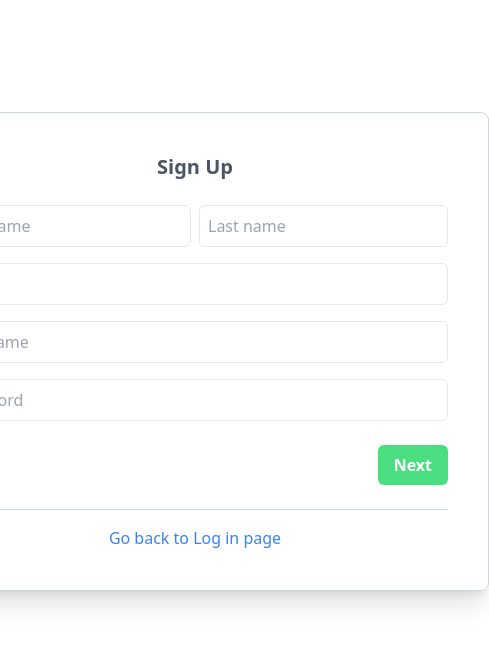
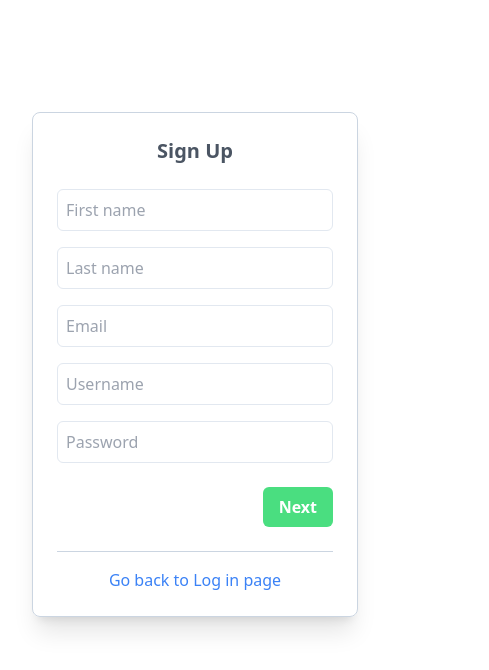
Before and after one commit to aguilanbon/contact-list-app, a React (Create React App) app: page /signup in a window 390 px wide. Shown: the top 670 px of the page, 489 px wide, since content can reach past the window. Built offline with nearby package versions, Linux system fonts and the light colour scheme.

Commit message:
login/signup responsiveness

```diff
--- a/src/pages/Login/Login.jsx
+++ b/src/pages/Login/Login.jsx
@@ -5,7 +5,7 @@ function Login() {
     return (
         <div className='w-full h-screen flex flex-col'>
             <div className='w-full mt-28 flex justify-center'>
-                <div className='w-96 h-auto flex flex-col border border-slate-300 shadow-xl rounded-lg p-10'>
+                <div className='md:w-96 sm:w-80 w-auto h-auto flex flex-col border border-slate-300 shadow-xl rounded-lg p-10'>
                     <div className='w-full flex items-center justify-center'>
                         <h1 className='font-semibold text-xl text-gray-600'>Log in</h1>
                     </div>
--- a/src/pages/Signup/FirstStep.jsx
+++ b/src/pages/Signup/FirstStep.jsx
@@ -11,10 +11,10 @@ function FirstStep() {
     }
 
     return (
-        <form action="" className='flex flex-col mt-4'>
-            <div className='flex flex-row py-2'>
-                <input type="text" placeholder='First name' className='border border-slate-200 text-md p-2 rounded-md outline-8 outline-blue-400 mr-2' />
-                <input type="text" placeholder='Last name' className='border border-slate-200 text-md p-2 rounded-md outline-8 outline-blue-400' />
+        <form action="" className='w-full flex flex-col mt-4'>
+            <div className='flex flex-col md:flex-row py-2'>
+                <input type="text" placeholder='First name' className='border border-slate-200 text-md p-2 rounded-md outline-8 outline-blue-400 md:mr-2 mr-0' />
+                <input type="text" placeholder='Last name' className='mt-4 md:mt-0 border border-slate-200 text-md p-2 rounded-md outline-8 outline-blue-400' />
             </div>
             <div className='w-full flex flex-row py-2'>
                 <input type="email" placeholder='Email' className='w-full border border-slate-200 text-md p-2 rounded-md outline-8 outline-blue-400' />
--- a/src/pages/Signup/SignUp.jsx
+++ b/src/pages/Signup/SignUp.jsx
@@ -10,9 +10,9 @@ function SignUp() {
     const { signUpStep, setSignUpStep } = useContext(SignUpContext)
 
     return (
-        <div className='w-full h-screen flex flex-col'>
+        <div className='w-full h-screen flex flex-col mb-16'>
             <div className='w-full mt-28 flex justify-center'>
-                <div className='w-auto h-auto flex flex-col border border-slate-300 shadow-xl rounded-lg p-10'>
+                <div className='md:w-auto w-full h-auto flex flex-col border border-slate-300 shadow-xl rounded-lg md:p-10 sm:p-8 p-6 sm:mx-10 mx-8'>
                     {signUpStep > 1 ?
                         <div className='w-20 rounded-full flex items-center cursor-pointer text-gray-400 hover:text-black hover:bg-gray-100' onClick={() => setSignUpStep(1)}>
                             <svg xmlns="http://www.w3.org/2000/svg" className="h-4 w-4" fill="none" viewBox="0 0 24 24" stroke="currentColor" stroke-width="2">
```
